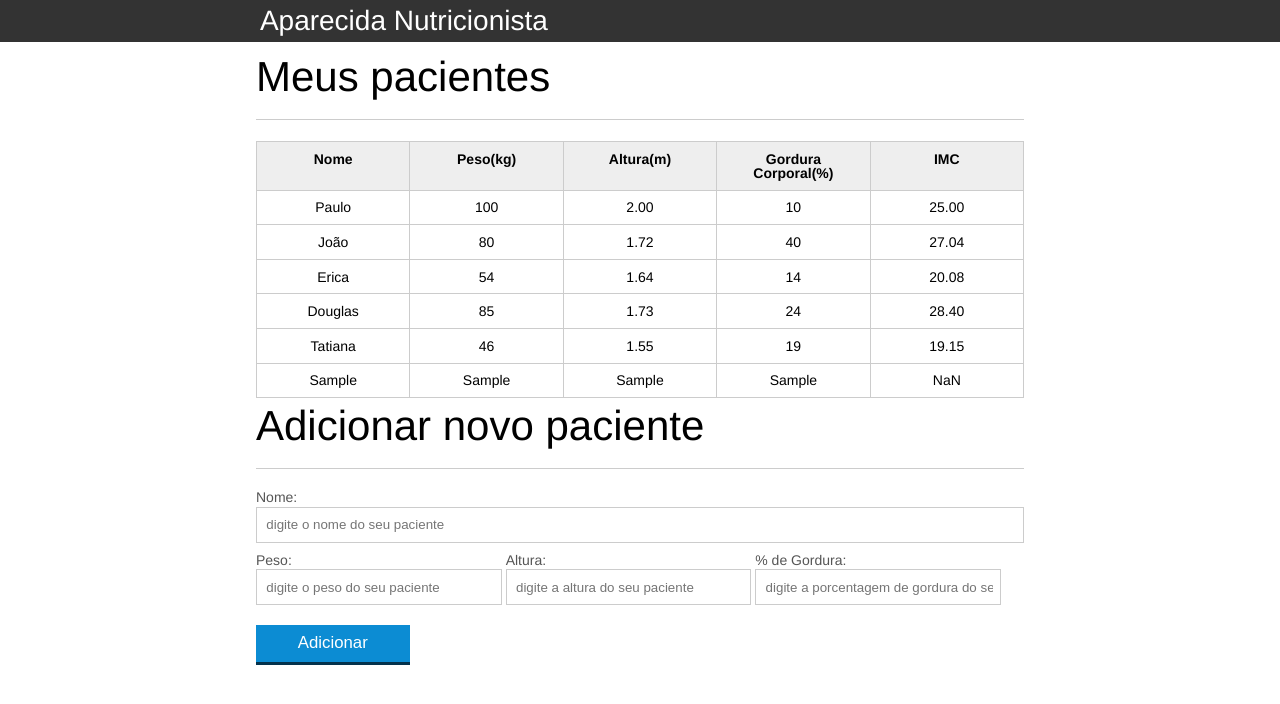
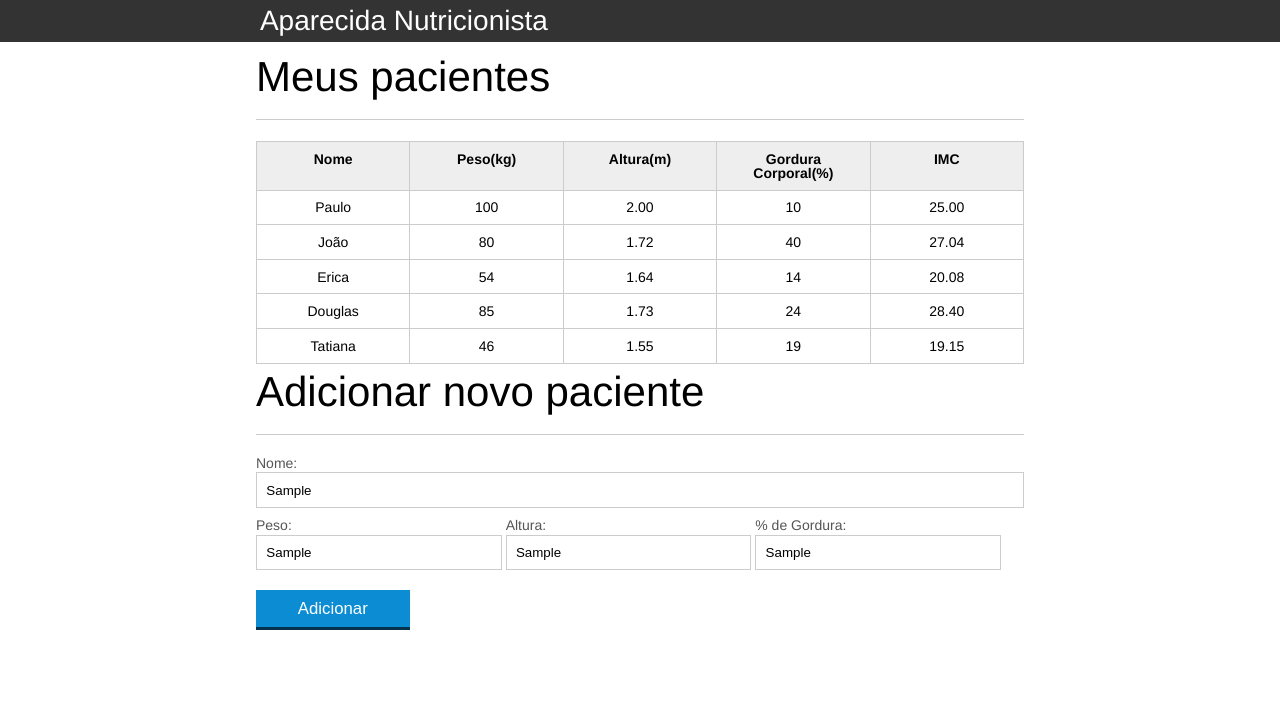
Before and after one commit to mateusvoltolim/alura-front-end, a plain HTML site: page introducao-javascript/index.html in a window 1280 px wide. Both pictures are taken after typing "Sample", "Sample", "Sample", "Sample" into the empty fields and a click on the button "Adicionar". Drawn offline with Linux system fonts and the light colour scheme.

Commit message:
JavaScript: Programando na linguagem da web

```diff
--- a/introducao-javascript/css/index.css
+++ b/introducao-javascript/css/index.css
@@ -136,3 +136,7 @@ button[disabled=disabled], button:disabled {
 .paciente-invalido {
 	background-color: lightcoral;
 }
+
+#mensagem-erro {
+	color: red;
+}
--- a/introducao-javascript/index.html
+++ b/introducao-javascript/index.html
@@ -75,6 +75,7 @@
 
 		<section class="container">
 			<h2 id="titulo-form">Adicionar novo paciente</h2>
+			<ul id="mensagem-erro"></ul>
 			<form id="form-adiciona">
 				<div class="">
 					<label for="nome">Nome:</label>
--- a/introducao-javascript/js/calcula-imc.js
+++ b/introducao-javascript/js/calcula-imc.js
@@ -15,17 +15,17 @@ for (var i = 0; i < pacientes.length; i++) {
 
     var tdImc = paciente.querySelector(".info-imc");
 
-    var pesoEhValido = true;
-    var alturaEhValida = true;
+    var pesoEhValido = isPesoValido(peso);
+    var alturaEhValida = isAlturaValida(altura);
 
-    if (peso <= 0 || peso >= 1000) {
+    if (!pesoEhValido) {
         console.log("Peso inválido!");
         pesoEhValido = false;
         tdImc.textContent = "Peso inválido";
         paciente.classList.add("paciente-invalido");
     }
 
-    if (altura <= 0 || altura >= 3.00) {
+    if (!alturaEhValida) {
         console.log("Altura inválida!");
         alturaEhValida = false;
         tdImc.textContent = "Altura inválida";
@@ -37,6 +37,20 @@ for (var i = 0; i < pacientes.length; i++) {
     }
 }
 
+function isPesoValido(peso) {
+    if (peso > 0 && peso < 1000) {
+        return true;
+    }
+    return false;
+}
+
+function isAlturaValida(altura) {
+    if (altura > 0 && altura < 3.00) {
+        return true;
+    }
+    return false;
+}
+
 function calculaImc(peso, altura) {
     return (peso / (altura * altura)).toFixed(2);
 }
--- a/introducao-javascript/js/form.js
+++ b/introducao-javascript/js/form.js
@@ -6,6 +6,12 @@ botaoAdicionar.addEventListener("click", function (event) {
     var paciente = obtemPacienteFormulario(form);
     var pacienteTr = montarPacienteTr(paciente)
     var tabela = document.querySelector("#tabela-pacientes");
+
+    if (validaPaciente(paciente).length > 0) {
+        var erro = document.querySelector("#mensagem-erro");
+        //erro.textContent = ;
+        return;
+    }
 
     tabela.appendChild(pacienteTr);
 
@@ -41,3 +47,16 @@ function montaPacienteTd(valor, classe) {
 
     return td;
 }
+
+function validaPaciente(paciente) {
+    var erros = [];
+
+    if (!isPesoValido(paciente.peso)) {
+        erros.push("Peso inválido");
+    }
+
+    if (!isAlturaValida(paciente.altura)) {
+        erros.push("Altura inválida");
+    }
+    return erros;
+}
```
